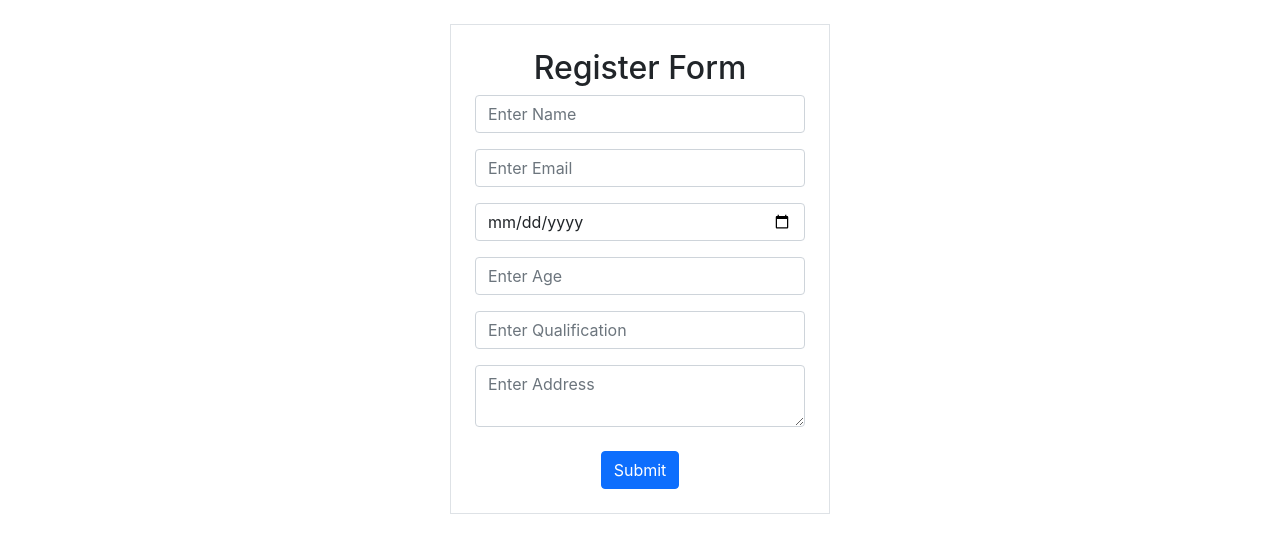
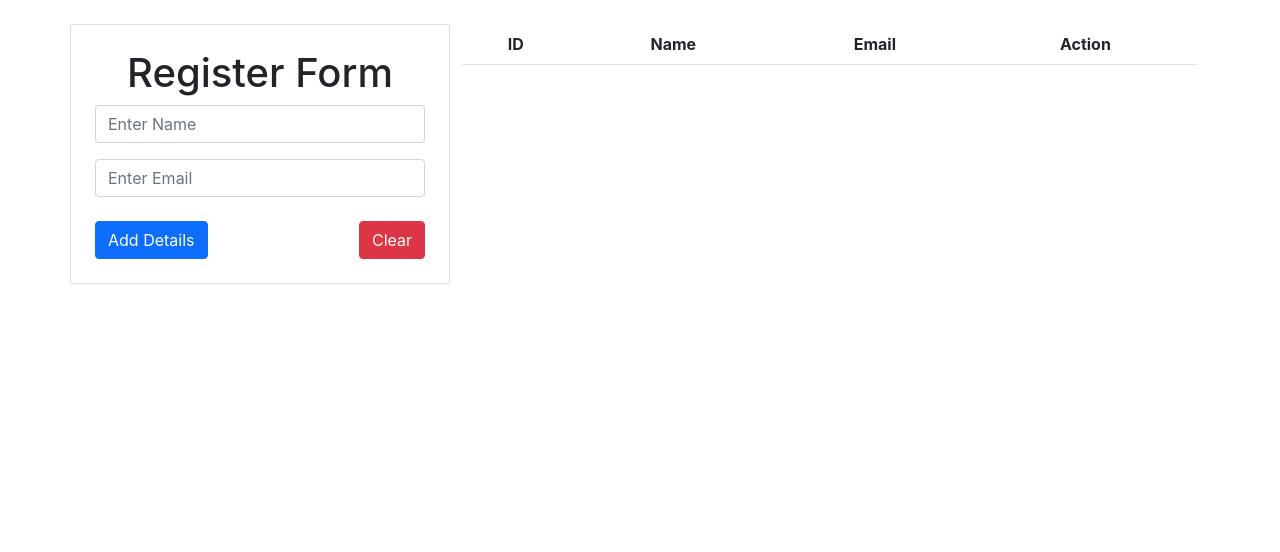
Before and after one commit to pgdkumar/CRUD-application-in-React, a React (Create React App) app in the folder crud-application/: page / in a window 1280 px wide. Shown: the top 552 px of the page. Built offline with nearby package versions, Linux system fonts and the light colour scheme.

Commit message:
Create on Insert and List form

```diff
--- a/crud-application/src/Components/Home.js
+++ b/crud-application/src/Components/Home.js
@@ -1,18 +1,53 @@
-import React from 'react'
+import React, { useState } from 'react'
 
 function Home() {
+    // form data and list
+    const [formData, setFormData] = useState({ name: '', email: '' });
+    const [items, setItems] = useState([]);
+
+    // form input changes
+    const handleChange = (e) => {
+        const { name, value } = e.target;
+        setFormData({
+            ...formData,
+            [name]: value,
+        });
+    };
+
+    // inserting value
+    const handleSubmit = (e) => {
+        e.preventDefault();
+        if (!formData.name || !formData.email) return;
+
+        // length of the current list
+        const newId = items.length + 1;
+
+        // Add new item with the sequential ID to the list
+        setItems([...items, { ...formData, id: newId }]);
+
+        // Clear the form
+        setFormData({ name: '', email: '' });
+    };
+
+    // clearing the form submitting
+    const handleClear = (e) => {
+        e.preventDefault();
+        setFormData({ name: '', email: '' });
+    };
     return (
         <div className="container mt-4">
             <div className="row d-flex justify-content-center">
                 <div className="col-lg-4 col-md-6 col-sm-12 border p-4">
-                    <form>
-                        <h2 className="text-center">Register Form</h2>
+                    <form onSubmit={handleSubmit}>
+                        <h1> Register Form</h1>
                         <div className="mb-3">
                             <input
                                 type="text"
                                 className="form-control"
                                 placeholder="Enter Name"
-                                name="value"
+                                name="name"
+                                value={formData.name}
+                                onChange={handleChange}
                             />
                         </div>
                         <div className="mb-3">
@@ -20,44 +55,68 @@ function Home() {
                                 type="text"
                                 className="form-control"
                                 placeholder="Enter Email"
-                                name="text"
+                                name="email"
+                                value={formData.email}
+                                onChange={handleChange}
                             />
                         </div>
-                        <div className="mb-3">
+                        {/* <div className="mb-3">
                             <input
                                 type="date"
                                 className="form-control"
                                 placeholder="Enter DOB"
                                 name="text"
                             />
-                        </div>
-                        <div className="mb-3">
+                        </div> */}
+                        {/* <div className="mb-3">
                             <input
                                 type="number"
                                 className="form-control"
                                 placeholder="Enter Age"
                                 name="value"
                             />
-                        </div>
-                        <div className="mb-3">
+                        </div> */}
+                        {/* <div className="mb-3">
                             <input
                                 type="text"
                                 className="form-control"
                                 placeholder="Enter Qualification"
                                 name="value"
                             />
-                        </div>
+                        </div> */}
 
-                        <div className="mb-3">
+                        {/* <div className="mb-3">
                             <textarea
                                 className="form-control"
                                 placeholder="Enter Address"
                                 name="area"></textarea>
-                        </div>
-                        <div className="mt-4 text-center">
-                            <button type="button" className="btn btn-primary">Submit</button>
+                        </div> */}
+                        <div className="mt-4 text-center d-flex justify-content-between align-items-center">
+                            <button type="submit" className="btn btn-primary">Add Details</button>
+                            <button type="button" onClick={handleClear} className="btn btn-danger">Clear</button>
                         </div>
                     </form>
+                </div>
+                <div className='col-lg-8 cl-md-6 col-sm-12 '>
+                    <table class="table">
+                        <thead>
+                            <tr>
+                                <th scope="col">ID</th>
+                                <th scope="col">Name</th>
+                                <th scope="col">Email</th>
+                                <th scope="col">Action</th>
+                            </tr>
+                        </thead>
+                        <tbody>
+                            {items.map((item) => (
+                                <tr key={item.id}>
+                                    <th scope="row">{item.id}</th>
+                                    <td>{item.name}</td>
+                                    <td>{item.email}</td>
+                                </tr>
+                            ))}
+                        </tbody>
+                    </table>
                 </div>
             </div>
         </div>
```
